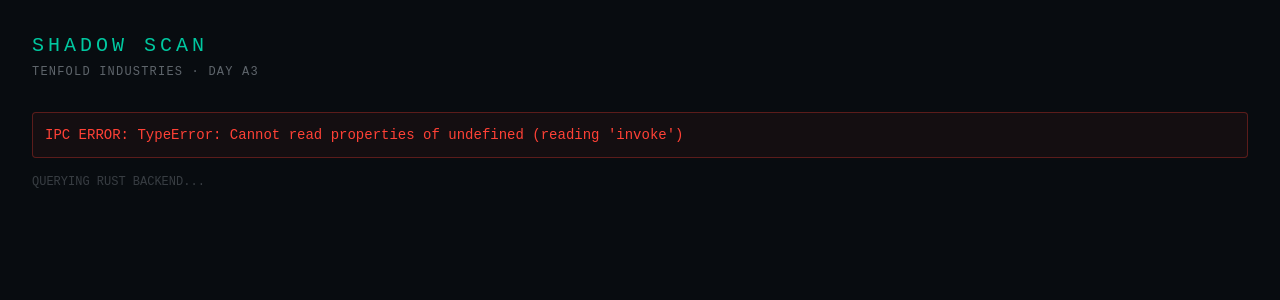
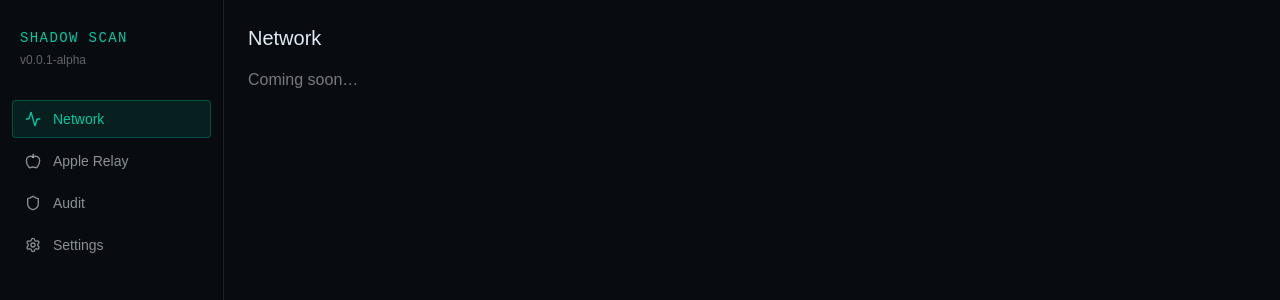
Before and after one commit to NullShift-arch/shadow-scan, a React (Vite) app: page / in a window 1280 px wide. Shown: the top 300 px of the page. Built offline with nearby package versions, Linux system fonts and the light colour scheme; the HTML template or start-up script is replaced by a standard one.

Commit message:
Day A5: Sidebar navigation, Zustand stores, SettingsScreen with persistence

```diff
--- a/src/App.tsx
+++ b/src/App.tsx
@@ -1,49 +1,22 @@
-import { useSystemInfo } from './hooks/useSystemInfo';
+import { useUIStore } from './store/uiStore';
+import { Sidebar } from './components/Sidebar';
+import { NetworkScreen } from './screens/NetworkScreen';
+import { AppleRelayScreen } from './screens/AppleRelayScreen';
+import { AuditScreen } from './screens/AuditScreen';
+import { SettingsScreen } from './screens/SettingsScreen';
 
 export default function App() {
-  const { info, error } = useSystemInfo();
+  const screen = useUIStore((s) => s.currentScreen);
 
   return (
-    <div className="min-h-screen bg-tf-bg text-tf-text p-8 font-mono">
-      <div className="mb-8">
-        <h1 className="text-tf-teal text-xl tracking-[0.2em] font-medium mb-1">
-          SHADOW SCAN
-        </h1>
-        <p className="text-tf-text/40 text-xs tracking-widest">
-          TENFOLD INDUSTRIES · DAY A3
-        </p>
-      </div>
-
-      {error && (
-        <div className="text-tf-red text-sm border border-tf-red/30 bg-tf-red/5 rounded p-3 mb-4">
-          IPC ERROR: {error}
-        </div>
-      )}
-
-      {info ? (
-        <div className="border border-white/8 rounded-lg bg-white/[0.02] p-6 max-w-md">
-          <p className="text-xs text-tf-text/40 tracking-widest mb-4">SYSTEM PROBE — RUST → FRONTEND</p>
-          {[
-            ['OS', `${info.os_name} ${info.os_version}`],
-            ['HOST', info.host_name],
-            ['CPU', `${info.cpu_count} cores`],
-            ['RAM', `${info.total_memory_gb.toFixed(1)} GB`],
-            ['UPTIME', `${Math.floor(info.uptime_seconds / 3600)}h ${Math.floor((info.uptime_seconds % 3600) / 60)}m`],
-          ].map(([label, value]) => (
-            <div key={label} className="flex justify-between py-2 border-b border-white/5 last:border-0">
-              <span className="text-tf-text/40 text-xs">{label}</span>
-              <span className="text-tf-teal text-xs">{value}</span>
-            </div>
-          ))}
-          <div className="mt-4 pt-3 border-t border-white/8">
-            <p className="text-tf-teal/60 text-xs">✓ IPC BRIDGE OPERATIONAL · DB INITIALIZED</p>
-          </div>
-        </div>
-      ) : (
-        <div className="text-tf-text/30 text-xs animate-pulse">
-          QUERYING RUST BACKEND...
-        </div>
-      )}
+    <div className="flex h-screen bg-tf-bg text-tf-text">
+      <Sidebar />
+      <main className="flex-1 overflow-auto">
+        {screen === 'network'     && <NetworkScreen />}
+        {screen === 'apple-relay' && <AppleRelayScreen />}
+        {screen === 'audit'       && <AuditScreen />}
+        {screen === 'settings'    && <SettingsScreen />}
+      </main>
     </div>
   );
 }
--- /dev/null
+++ b/src/components/Sidebar.tsx
@@ -0,0 +1,39 @@
+import { Activity, Apple, Shield, Settings } from 'lucide-react';
+import { useUIStore } from '../store/uiStore';
+
+const NAV = [
+  { id: 'network' as const,     label: 'Network',     icon: Activity },
+  { id: 'apple-relay' as const, label: 'Apple Relay', icon: Apple },
+  { id: 'audit' as const,       label: 'Audit',       icon: Shield },
+  { id: 'settings' as const,    label: 'Settings',    icon: Settings },
+];
+
+export function Sidebar() {
+  const { currentScreen, setScreen } = useUIStore();
+
+  return (
+    <nav className="w-56 border-r border-white/8 p-3 flex flex-col shrink-0">
+      <div className="px-2 py-4 mb-4">
+        <h1 className="text-tf-teal font-mono tracking-widest text-sm">SHADOW SCAN</h1>
+        <p className="text-tf-text/40 text-xs mt-1">v0.0.1-alpha</p>
+      </div>
+
+      {NAV.map(({ id, label, icon: Icon }) => (
+        <button
+          key={id}
+          onClick={() => setScreen(id)}
+          className={`flex items-center gap-3 px-3 py-2 rounded text-sm transition-colors mb-1
+            ${
+              currentScreen === id
+                ? 'bg-tf-teal/10 text-tf-teal border border-tf-teal/30'
+                : 'text-tf-text/60 hover:text-tf-text hover:bg-white/5 border border-transparent'
+            }
+          `}
+        >
+          <Icon size={16} />
+          {label}
+        </button>
+      ))}
+    </nav>
+  );
+}
--- /dev/null
+++ b/src/screens/AppleRelayScreen.tsx
@@ -0,0 +1,8 @@
+export function AppleRelayScreen() {
+  return (
+    <div className="p-6">
+      <h2 className="text-xl font-medium mb-4">Apple Relay</h2>
+      <p className="text-tf-text/50">Coming soon…</p>
+    </div>
+  );
+}
--- /dev/null
+++ b/src/screens/AuditScreen.tsx
@@ -0,0 +1,8 @@
+export function AuditScreen() {
+  return (
+    <div className="p-6">
+      <h2 className="text-xl font-medium mb-4">Audit</h2>
+      <p className="text-tf-text/50">Coming soon…</p>
+    </div>
+  );
+}
--- /dev/null
+++ b/src/screens/NetworkScreen.tsx
@@ -0,0 +1,8 @@
+export function NetworkScreen() {
+  return (
+    <div className="p-6">
+      <h2 className="text-xl font-medium mb-4">Network</h2>
+      <p className="text-tf-text/50">Coming soon…</p>
+    </div>
+  );
+}
--- /dev/null
+++ b/src/screens/SettingsScreen.tsx
@@ -0,0 +1,91 @@
+import { useSettingsStore } from '../store/settingsStore';
+import { useSystemInfo } from '../hooks/useSystemInfo';
+
+export function SettingsScreen() {
+  const {
+    pollIntervalMs,
+    retentionDays,
+    showDevTools,
+    setPollInterval,
+    setRetentionDays,
+    toggleDevTools,
+  } = useSettingsStore();
+  const { info } = useSystemInfo();
+
+  return (
+    <div className="p-6 max-w-2xl">
+      <h2 className="text-lg font-medium mb-6">Settings</h2>
+
+      <section className="mb-8">
+        <label className="block text-sm text-tf-text/60 mb-2">
+          Connection poll interval (affects CPU usage)
+        </label>
+        <select
+          value={pollIntervalMs}
+          onChange={(e) => setPollInterval(Number(e.target.value))}
+          className="bg-white/5 border border-white/10 rounded px-3 py-2 text-sm w-full"
+        >
+          <option value={1000}>1 second (high CPU)</option>
+          <option value={2000}>2 seconds (balanced)</option>
+          <option value={5000}>5 seconds (low CPU)</option>
+          <option value={10000}>10 seconds (minimal)</option>
+        </select>
+      </section>
+
+      <section className="mb-8">
+        <label className="block text-sm text-tf-text/60 mb-2">
+          Connection log retention
+        </label>
+        <select
+          value={retentionDays}
+          onChange={(e) => setRetentionDays(Number(e.target.value))}
+          className="bg-white/5 border border-white/10 rounded px-3 py-2 text-sm w-full"
+        >
+          <option value={7}>7 days</option>
+          <option value={14}>14 days</option>
+          <option value={30}>30 days</option>
+          <option value={90}>90 days</option>
+        </select>
+      </section>
+
+      <section className="mb-8 flex items-center gap-3">
+        <input
+          type="checkbox"
+          id="devtools"
+          checked={showDevTools}
+          onChange={() => toggleDevTools()}
+          className="w-4 h-4 accent-tf-teal"
+        />
+        <label htmlFor="devtools" className="text-sm text-tf-text/60">
+          Show developer tools (console, network inspector)
+        </label>
+      </section>
+
+      <hr className="border-white/10 my-8" />
+
+      <section className="mt-8">
+        <h3 className="text-sm font-medium mb-4 text-tf-text/60">System Information</h3>
+        {info ? (
+          <div className="text-xs font-mono space-y-2 text-tf-text/50">
+            <div>OS: {info.os_name} {info.os_version}</div>
+            <div>Host: {info.host_name}</div>
+            <div>CPU: {info.cpu_count} cores</div>
+            <div>RAM: {info.total_memory_gb.toFixed(1)} GB</div>
+            <div>
+              Uptime: {Math.floor(info.uptime_seconds / 3600)}h{' '}
+              {Math.floor((info.uptime_seconds % 3600) / 60)}m
+            </div>
+          </div>
+        ) : (
+          <p className="text-tf-text/30 text-xs">Loading…</p>
+        )}
+      </section>
+
+      <section className="mt-8 pt-8 border-t border-white/10">
+        <p className="text-xs text-tf-text/30">
+          Shadow Scan v0.0.1-alpha | {new Date().getFullYear()}
+        </p>
+      </section>
+    </div>
+  );
+}
--- /dev/null
+++ b/src/store/settingsStore.ts
@@ -0,0 +1,33 @@
+import { create } from 'zustand';
+import { persist, createJSONStorage } from 'zustand/middleware';
+
+interface SettingsState {
+  pollIntervalMs: number;
+  retentionDays: number;
+  showDevTools: boolean;
+  hasAcceptedDisclaimer: boolean;
+
+  setPollInterval: (ms: number) => void;
+  setRetentionDays: (days: number) => void;
+  toggleDevTools: () => void;
+  acceptDisclaimer: () => void;
+}
+
+export const useSettingsStore = create<SettingsState>()(
+  persist(
+    (set) => ({
+      pollIntervalMs: 2000,
+      retentionDays: 30,
+      showDevTools: false,
+      hasAcceptedDisclaimer: false,
+      setPollInterval: (pollIntervalMs) => set({ pollIntervalMs }),
+      setRetentionDays: (retentionDays) => set({ retentionDays }),
+      toggleDevTools: () => set((s) => ({ showDevTools: !s.showDevTools })),
+      acceptDisclaimer: () => set({ hasAcceptedDisclaimer: true }),
+    }),
+    {
+      name: 'shadow-scan-settings',
+      storage: createJSONStorage(() => localStorage),
+    }
+  )
+);
--- /dev/null
+++ b/src/store/uiStore.ts
@@ -0,0 +1,13 @@
+import { create } from 'zustand';
+
+type Screen = 'network' | 'apple-relay' | 'audit' | 'settings';
+
+interface UIState {
+  currentScreen: Screen;
+  setScreen: (s: Screen) => void;
+}
+
+export const useUIStore = create<UIState>((set) => ({
+  currentScreen: 'network',
+  setScreen: (currentScreen) => set({ currentScreen }),
+}));
```
